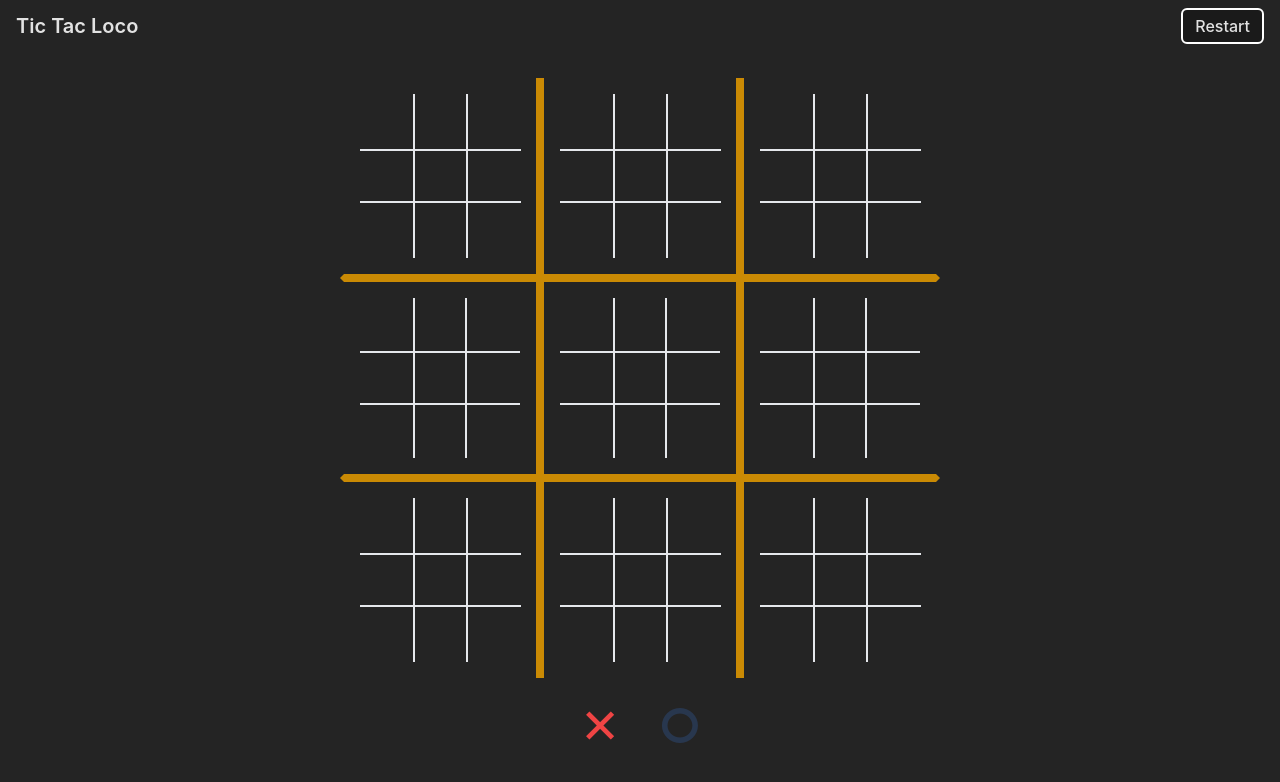
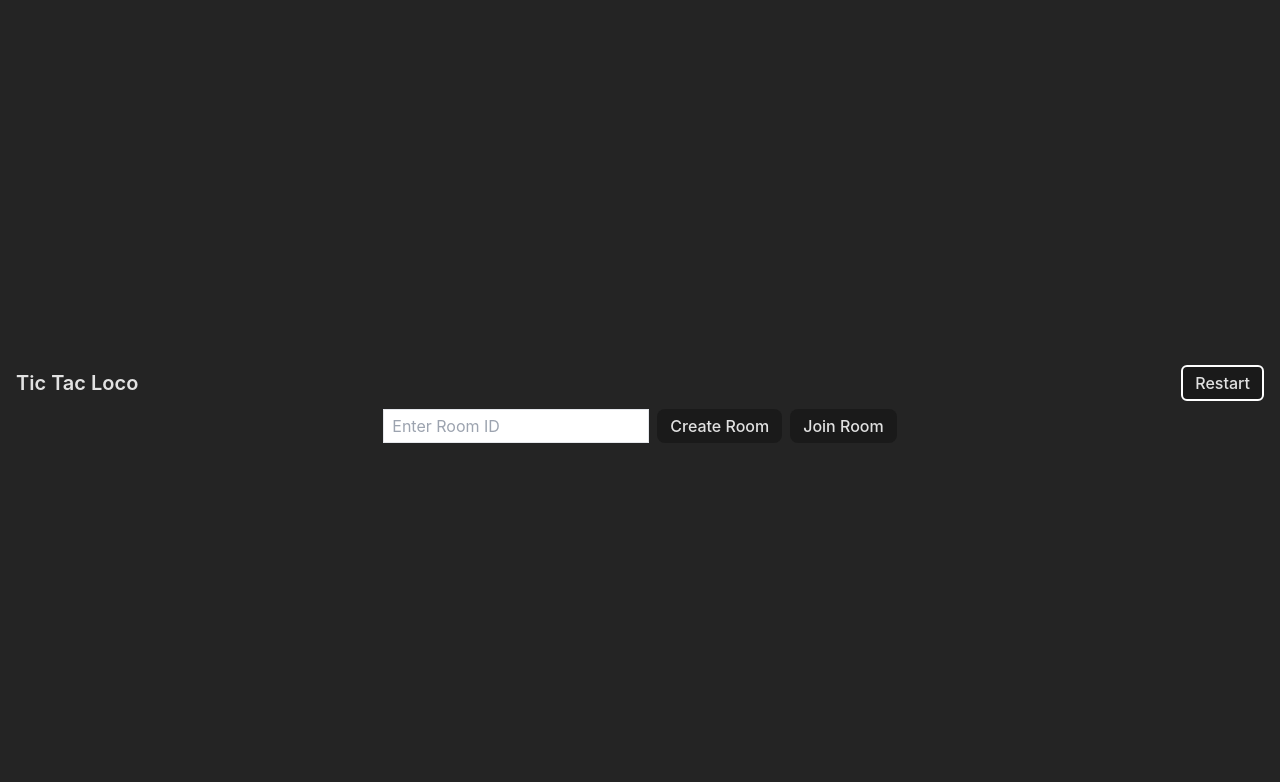
Before and after one commit to davidzz-code/Tic_tac_loco, a React (Vite) app in the folder client/: page / in a window 1280 px wide. Shown: the top 782 px of the page. Built offline with nearby package versions, Linux system fonts and the light colour scheme; no server answers.

Commit message:
refactor: Update socket connection URL and add RoomManager component
- Update socket connection URL to use production server
- Add RoomManager component to handle room creation and joining

```diff
--- a/client/src/App.jsx
+++ b/client/src/App.jsx
@@ -4,6 +4,7 @@ import { TURNS } from './constants'
 import React, {useState, useEffect} from 'react'
 import Turns from './components/Turns'
 import Board from './components/Board'
+import RoomManager from './components/RoomManager'
 import confetti from 'canvas-confetti'
 import WinnerModal from './components/WinnerModal'
 import { checkWinnerSmallBoard, checkEndGame, checkWinnerMainBoard, redirectMove } from './board'
@@ -44,6 +45,9 @@ function App() {
     }
   })
 
+  const [roomId, setRoomId] = useState('');
+  const [connectedRoom, setConnectedRoom] = useState(false);
+
   const socket = io('https://server-quiet-leaf-1362.fly.dev/', {
     reconnection: true,
     reconnectionAttempts: 10,
@@ -53,13 +57,11 @@ function App() {
     autoConnect: true,
   })
 
-  const [isConnected, setIsConnected] = useState(false)
   // const [isLocked, setIsLocked] = useState(false)
   useEffect(() => {
 
     socket.on('connect', () => {
       console.log('Connected to server')
-      setIsConnected(true)
     })
 
     socket.on('syncBoard', (data) => {
@@ -157,7 +159,7 @@ function App() {
       return;
     }
     socket.emit('syncBoard', {
-      user: socket.id,
+      roomId,
       board: newBoard,
       turn: newTurn,
       activeSquares: newActiveSquares,
@@ -177,11 +179,14 @@ function App() {
           Restart
         </button>
       </header>
-      <section className='w-screen h-screen flex flex-col justify-center items-center'>
-        <Board board={board} updateBoard={updateBoard} turn={turn} endGameOpacity={endGameOpacity} activeSquares={activeSquares} />
-        <Turns turn={turn} endGameOpacity={endGameOpacity} />
-        <WinnerModal winner={winner} resetGame={resetGame} />
-    </section>
+      <RoomManager socket={socket} setRoomId={setRoomId} setConnectedRoom={setConnectedRoom} />
+      {connectedRoom && (
+        <section className='w-screen h-screen flex flex-col justify-center items-center'>
+          <Board board={board} updateBoard={updateBoard} turn={turn} endGameOpacity={endGameOpacity} activeSquares={activeSquares} />
+          <Turns turn={turn} endGameOpacity={endGameOpacity} />
+          <WinnerModal winner={winner} resetGame={resetGame} />
+        </section>
+      )}
     </main>
   )
 }
--- /dev/null
+++ b/client/src/components/RoomManager.jsx
@@ -0,0 +1,37 @@
+import React, { useState } from 'react';
+
+export default function RoomManager({ socket, setRoomId, setConnectedRoom }) {
+  const [inputRoomId, setInputRoomId] = useState('')
+
+  function createRoom() {
+    const newRoomId = Math.random().toString(36).substring(2, 10);
+    console.log('Creating room:', newRoomId);
+    setRoomId(newRoomId);
+    socket.emit('createRoom', newRoomId);
+    setConnectedRoom(true);
+  }
+
+  function joinRoom() {
+    if (!inputRoomId) return
+    setRoomId(inputRoomId);
+    socket.emit('joinRoom', inputRoomId)
+    setConnectedRoom(true);
+  }
+
+  return (
+    <div className="room-manager">
+      <input
+        value={inputRoomId}
+        onChange={(e) => setInputRoomId(e.target.value)}
+        placeholder="Enter Room ID"
+        className="px-2 py-1 border"
+      />
+      <button onClick={createRoom} className="px-3 py-1 mx-2">
+        Create Room
+      </button>
+      <button onClick={joinRoom} className="px-3 py-1">
+        Join Room
+      </button>
+    </div>
+  );
+};
```
Also changed, not shown: 1 other file (tests, documents, lock files or other folders).
